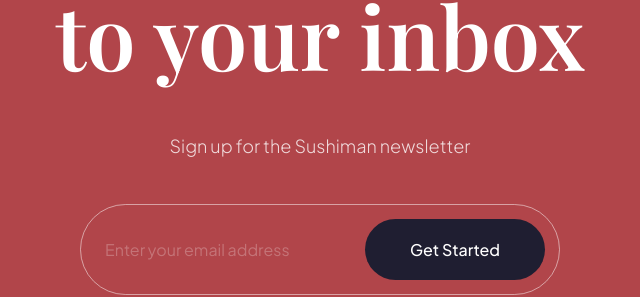
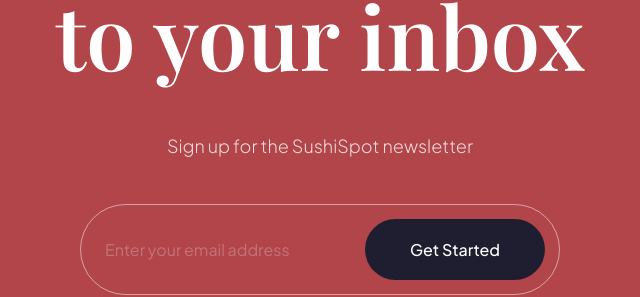
Before and after one commit to Emperordmasac/sushi-spot, a website built with Vite: page index.html in a window 1280 px wide. Shown: the part 3912-4209 px from the top of the page, 320-960 px from the left. Built offline with nearby package versions, Linux system fonts and the light colour scheme.

Commit message:
typo bug fixed

```diff
--- a/index.html
+++ b/index.html
@@ -347,12 +347,12 @@
 <!-- end of trending food section -->
 
 <!-- start of subscription section -->
-<section class="subscription flex-center" id="sevices">
+<section class="subscription flex-center" id="services">
   <h2 data-aos="flip-down">
     Get offers stright <br />
     to your inbox
   </h2>
-  <p data-aos="fade-up">Sign up for the Sushiman newsletter</p>
+  <p data-aos="fade-up">Sign up for the SushiSpot newsletter</p>
 
   <div class="subscription__form" data-aos="fade-up">
     <input type="text" placeholder="Enter your email address" />
```
